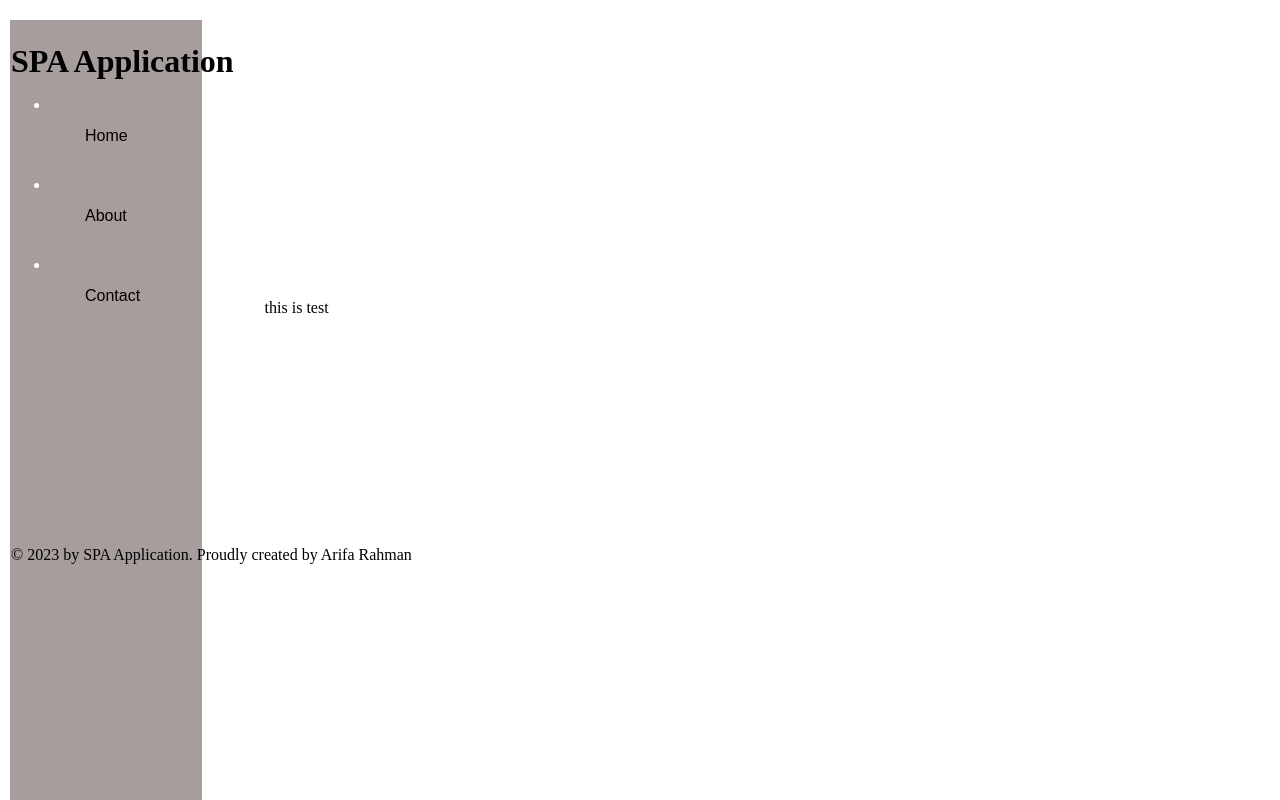
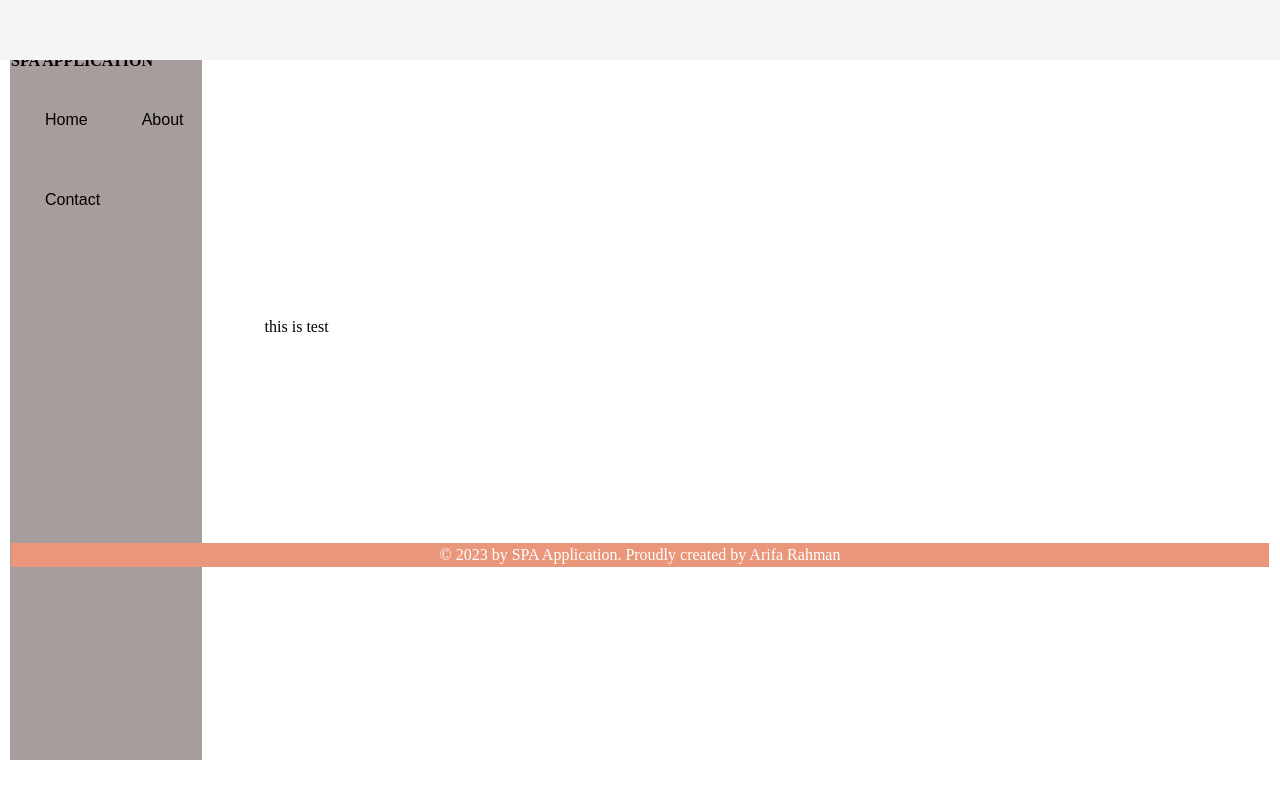
Before and after one commit to arifa-bd/spa_app, a PHP site: page /spa_app/ in a window 1280 px wide. Run offline with PHP 8.4, Linux system fonts and the light colour scheme.

Commit message:
Css add on footer.php

```diff
--- a/assets/css/style.css
+++ b/assets/css/style.css
@@ -15,7 +15,7 @@
   }
 
 aside {
-    height: 100vh;
+    height:85vh;
     background: rgb(167, 157, 157);
     width: 15%;
     position: fixed;
@@ -41,3 +41,9 @@
 a:hover {
   background-color:rgb(245, 241, 241);
 }
+footer {
+  text-align: center;
+  padding: 3px;
+  background-color: DarkSalmon;
+  color: white;
+}
--- a/config.php
+++ b/config.php
@@ -3,7 +3,7 @@
 ini_set('display_errors', 1);
 
 if(!defined('BASE_URL'))
-     define('BASE_URL', 'http://localhost/ava/spa_app/');
+     define('BASE_URL', 'http://localhost/spa_app/');
 
 
 if(!defined('BASE_PATH'))
--- a/lib/core-function.php
+++ b/lib/core-function.php
@@ -7,7 +7,7 @@
  *  @return bool|string
  */
 
-function spaGet($key,$array = false):bool|string {
+function spaGet($key,$array = false){
 
     // check if the key is set
       if(!$key){
@@ -33,7 +33,7 @@
  *@since 1.0.0
  *@return void
  */
-function loadController(): void
+function loadController()
 {
      $page = spaGet('page');
      $page = $page ? $page : 'main';
--- a/views/main.php
+++ b/views/main.php
@@ -11,15 +11,18 @@
 
 <body>
 
+<table border="0" width="100%" height="600px">
 
-    <table border="0" width="100%" height="600px">
+<tr>
+    <td colspan="2" height="100 px">
+    <h4 class="logo">SPA APPLICATION</h4>
+    </td>
+</tr>
 
-        <tr>
-            <td colspan="2" height="100px">
-                <h1>SPA Application</h1>
-            </td>
-        </tr>
-
+<tr>
+    <td>
+    <?php loadView('partial/header'); ?>
+</td>
         <tr>
             <td width="20%">
                 <?php loadView('partial/sidebar'); ?>
--- a/views/partial/footer.php
+++ b/views/partial/footer.php
@@ -1 +1,4 @@
-&copy; 2023 by SPA Application. Proudly created by Arifa Rahman
+<link rel="stylesheet" href="style.css">
+<footer>
+    &copy; 2023 by SPA Application. Proudly created by Arifa Rahman
+    </footer>
--- a/views/partial/header.php
+++ b/views/partial/header.php
@@ -6,11 +6,11 @@
 </head>
 <body>
 <nav>
-    <img class="logo" src="images.jpg">
+
   </nav>
+  <div>
 
-
-
+</div>
 
 </body>
 </html>
--- a/views/partial/sidebar.php
+++ b/views/partial/sidebar.php
@@ -1,11 +1,11 @@
 <div class="container">
   <aside>
 
-    <ul>
-      <li><a href="index.php?page=home">Home</a></li>
-      <li><a href="index.php?page=about">About</a></li>
-      <li><a href="index.php?page=contact">Contact</a></li>
-    </ul>
+
+      <a href="index.php?page=home">Home</a>
+      <a href="index.php?page=about">About</a>
+      <a href="index.php?page=contact">Contact</a>
+
 
   </aside>
 
```
